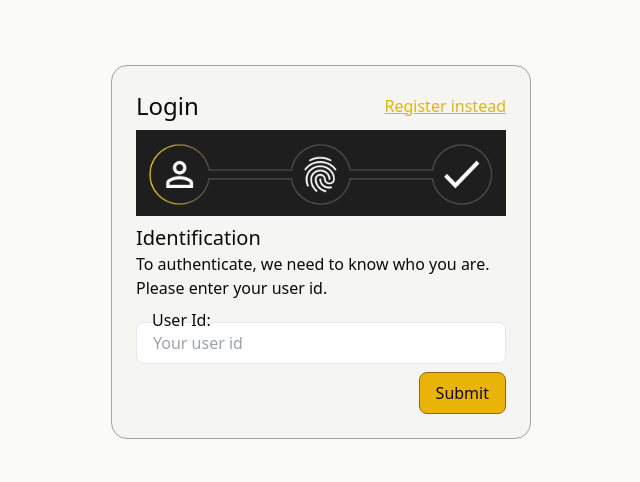
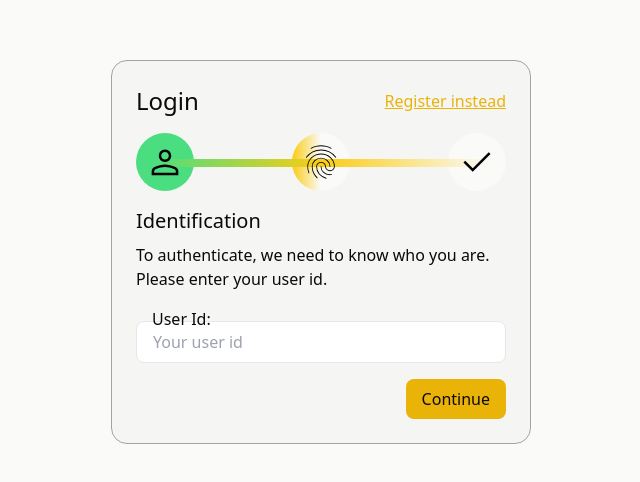
Before and after one commit to Untanky/modern-auth, a Svelte app in the folder client-app/: page / in a window 1280 px wide. Shown: the part 148-630 px from the top of the page, without its empty margins (319-959 px from the left). Built offline with nearby package versions, Linux system fonts and the light colour scheme.

Commit message:
Implement progression component

```diff
--- a/client-app/src/app.css
+++ b/client-app/src/app.css
@@ -23,7 +23,7 @@
 
   .btn {
     /* layout */
-    @apply inline-block px-4 py-2 border rounded-lg;
+    @apply inline-block px-4 py-2 rounded-lg;
     /* normal colors */
     @apply bg-stone-500 text-stone-50;
     /* dark colors */
@@ -32,8 +32,8 @@
 
   .btn-primary {
     /* normal colors */
-    @apply bg-yellow-400 border-yellow-700 text-stone-950;
+    @apply bg-yellow-400 text-stone-950;
     /* dark colors */
-    @apply bg-yellow-500 dark:border-yellow-200
+    @apply bg-yellow-500;
   }
 }
--- a/client-app/src/components/AuthenticationProgress.svelte
+++ b/client-app/src/components/AuthenticationProgress.svelte
@@ -1,6 +1,44 @@
-<script lang="ts">
-  import Image from '../assets/authenticationProgress.png';
+<script>
+  import DoneIcon from './icons/Done.svelte';
+  import IdentificationIcon from './icons/Identification.svelte';
+  import PersonIcon from './icons/Person.svelte';
+
+  export let progress = 0.33333;
+
+  const gradient = `bg-gradient-to-r from-green-400 via-yellow-400 to-stone-50`;
+  const fullStone = 'bg-stone-50';
+  const halfYellow = `${gradient} from-0% via-0% to-50%`;
+  const fullGreen = 'bg-green-400';
+
+  $: first = progress === 0 ? halfYellow : fullGreen;
+  $: second = progress < 0.33333 ? fullStone : progress > 0.33333 ? fullGreen : halfYellow;
+  $: third = progress < 0.66667 ? fullStone : progress > 0.66667 ? fullGreen : halfYellow;
 </script>
 
-
-<img src={Image} alt="Show the authorization progress" />
+<div class="relative py-2">
+  <div class="flex justify-between">
+    <div class={`p-px w-[58px] h-[58px] rounded-full ${first}`}/>
+    <div class={`p-px w-[58px] h-[58px] rounded-full ${second}`}/>
+    <div class={`p-px w-[58px] h-[58px] rounded-full ${third}`}/>
+  </div>
+  <div class={`absolute top-[34px] left-4 right-4 p-px progressive-bg ${gradient} from-0% via-[${progress * 100}%] to-[${progress * 100}%]`}>
+    <div class="h-1.5 dark:bg-stone-800"></div>
+  </div>
+  <div class="absolute left-0 right-0 top-2 flex justify-between">
+    <div class="p-px">
+      <div class="p-2 w-14 h-14 dark:fill-stone-50 dark:bg-stone-800 rounded-full">
+        <PersonIcon />
+      </div>
+    </div>
+    <div class="p-px">
+      <div class="p-2 w-14 h-14 dark:fill-stone-50 dark:bg-stone-800 rounded-full">
+        <IdentificationIcon />
+      </div>
+    </div>
+    <div class="p-px">
+      <div class="p-2 w-14 h-14 dark:fill-stone-50 dark:bg-stone-800 rounded-full">
+        <DoneIcon />
+      </div>
+    </div>
+  </div>
+</div>
--- a/client-app/src/components/forms/Identification.svelte
+++ b/client-app/src/components/forms/Identification.svelte
@@ -14,16 +14,16 @@
   <h2 class="text-xl">
     Identification
   </h2>
-  <p>
+  <p class="mt-2">
     To authenticate, we need to know who you are. Please enter your user id.
   </p>
-  <div class="relative mt-2">
+  <div class="relative mt-4">
     <label class="dark:bg-stone-800 px-1 left-3 absolute block" for="user-id">
       User Id:
     </label>
     <input class="dark:bg-stone-800 mt-3.5 px-4 py-2 dark:border-stone-600 border rounded-lg w-full" type="text" id="user-id" placeholder="Your user id" />
   </div>
-  <button type="button" on:click={onClick} class="self-end mt-2 btn btn-primary">
-    Submit
+  <button type="button" on:click={onClick} class="self-end mt-4 btn btn-primary">
+    Continue
   </button>
 </form>
--- /dev/null
+++ b/client-app/src/components/icons/Done.svelte
@@ -0,0 +1 @@
+<svg xmlns="http://www.w3.org/2000/svg" viewBox="0 -960 960 960"><path d="M378-246 154-470l43-43 181 181 384-384 43 43-427 427Z"/></svg>
--- /dev/null
+++ b/client-app/src/components/icons/Identification.svelte
@@ -0,0 +1 @@
+<svg xmlns="http://www.w3.org/2000/svg" viewBox="0 -960 960 960"><path d="M123-584q-4-2-4-6.5t2-8.5q62-86 157-133t203-47q108 0 203.5 46T843-601q3 5 2.5 8t-3.5 6q-3 3-7.5 3t-8.5-5q-59-82-150.5-126T481-759q-103 0-193 44.5T138-589q-4 5-7.5 6t-7.5-1ZM600-81q-103-26-169.5-103T364-371q0-47 34.5-79t82.5-32q48 0 82.5 32t34.5 79q0 38 29.5 64t68.5 26q38 0 66.5-26t28.5-64q0-123-91.5-206T481-660q-127 0-218.5 83T171-371q0 24 5.5 62.5T200-221q2 5 0 7.5t-5 4.5q-4 2-8.5 1t-6.5-6q-13-38-20.5-77.5T152-371q0-129 98-220.5T481-683q136 0 233.5 90T812-371q0 46-34 78t-82 32q-49 0-84-32t-35-78q0-39-28.5-65T481-462q-39 0-68 26t-29 65q0 104 63 173.5T604-100q6 2 7.5 5t.5 7q-1 5-4 7t-8 0ZM247-801q-5 2-7.5.5T235-805q-2-2-2-6t3-6q57-31 119.5-47T481-880q65 0 127.5 16T728-819q5 2 5.5 6t-1.5 7q-2 3-5.5 5t-8.5 0q-55-27-115-42.5T481-859q-62 0-121 14.5T247-801ZM381-92q-58-60-90.5-126T258-371q0-89 65.5-150T481-582q92 0 158.5 61T706-371q0 5-2.5 7.5T696-361q-5 0-8-2.5t-3-7.5q0-81-60.5-136T481-562q-83 0-142.5 55T279-371q0 85 29.5 145T396-106q4 4 3.5 7.5T396-92q-2 2-6.5 3.5T381-92Zm306-73q-88 0-152.5-58.5T470-371q0-5 2.5-8t7.5-3q5 0 7.5 3t2.5 8q0 81 59.5 133.5T687-185q8 0 19-1t24-3q5-1 8 1.5t4 5.5q1 4-.5 7t-6.5 4q-18 5-31.5 5.5t-16.5.5Z"/></svg>
--- /dev/null
+++ b/client-app/src/components/icons/Person.svelte
@@ -0,0 +1 @@
+<svg xmlns="http://www.w3.org/2000/svg" viewBox="0 -960 960 960"><path d="M480-481q-66 0-108-42t-42-108q0-66 42-108t108-42q66 0 108 42t42 108q0 66-42 108t-108 42ZM160-160v-94q0-38 19-65t49-41q67-30 128.5-45T480-420q62 0 123 15.5t127.921 44.694q31.301 14.126 50.19 40.966Q800-292 800-254v94H160Zm60-60h520v-34q0-16-9.5-30.5T707-306q-64-31-117-42.5T480-360q-57 0-111 11.5T252-306q-14 7-23 21.5t-9 30.5v34Zm260-321q39 0 64.5-25.5T570-631q0-39-25.5-64.5T480-721q-39 0-64.5 25.5T390-631q0 39 25.5 64.5T480-541Zm0-90Zm0 411Z"/></svg>
```
Also changed, not shown: client-app/src/assets/authenticationProgress.png (deleted).
